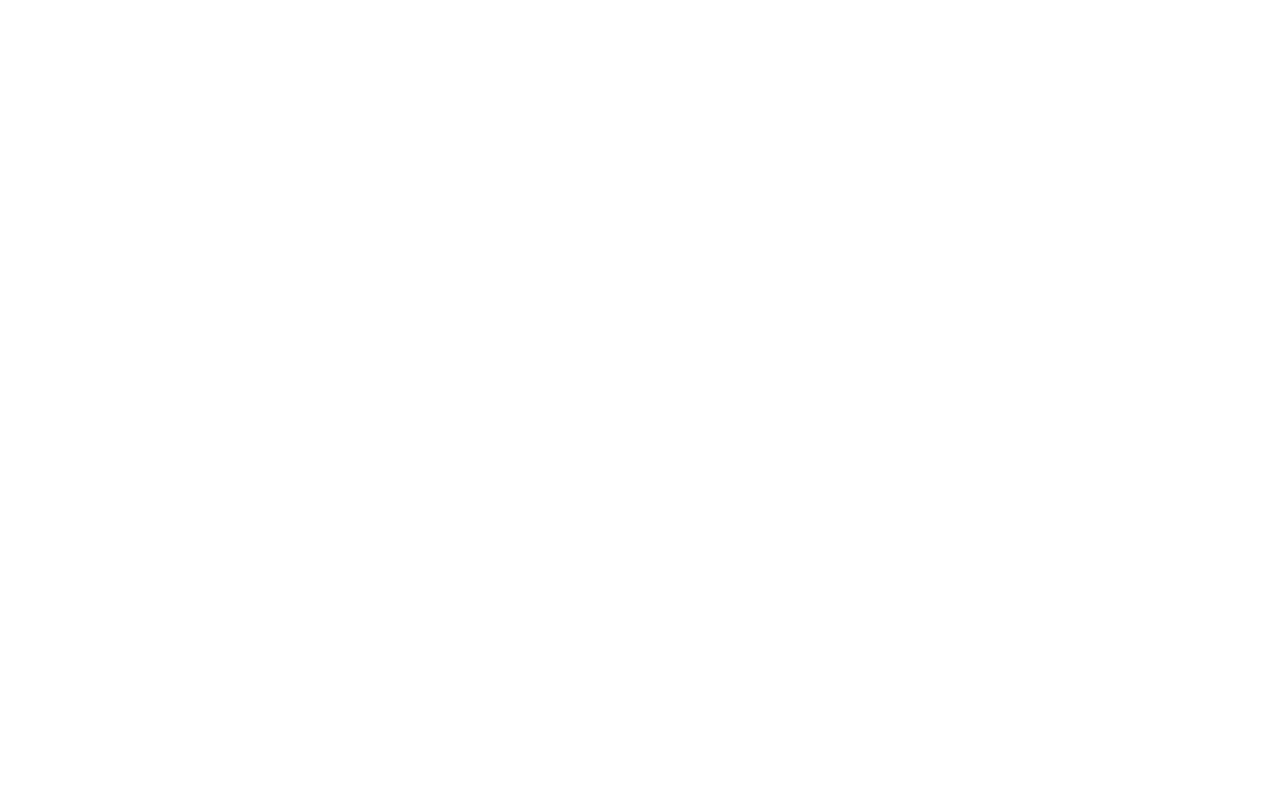
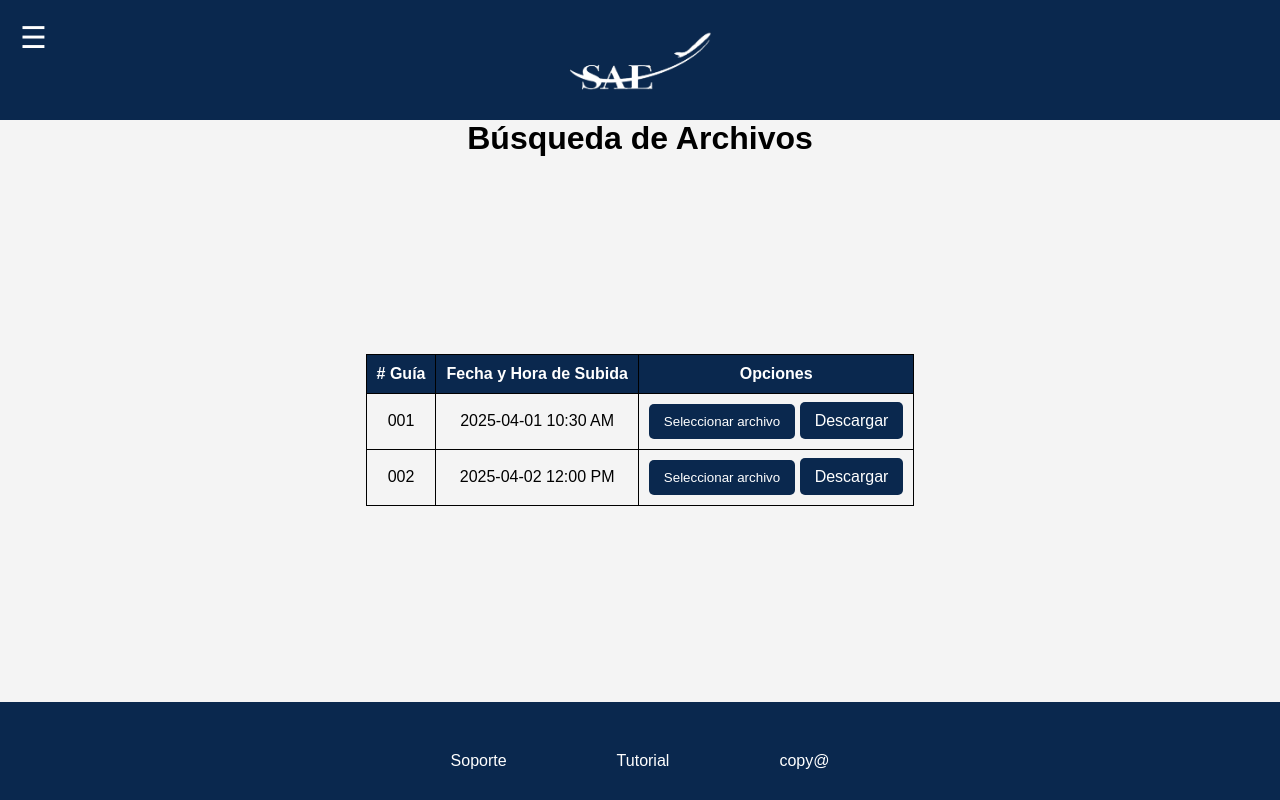
Before and after one commit to Juanpablo225/proyecto_final_volaris, a Django app: page /login/SEARCH_ADMIN/ in a window 1280 px wide. Before the commit the page is empty. Run offline with Django 5.2, Linux system fonts and the light colour scheme.

Commit message:
actualizacion de diseno buscar admin

```diff
--- a/mi_app/static/CSS/styles_SEARCH.css
+++ b/mi_app/static/CSS/styles_SEARCH.css
@@ -0,0 +1,149 @@
+
+* {
+    margin: 0;
+    padding: 0;
+    box-sizing: border-box;
+}
+
+body {
+    font-family: Arial, sans-serif;
+    height: 100vh;
+    display: flex;
+    flex-direction: column;
+    justify-content: space-between;
+    align-items: center;
+    background-color: #f4f4f4;
+}
+
+/* 🔵 Barra azul superior e inferior */
+.navbar {
+    background-color: #0A284E;
+    color: white;
+    padding: 30px 0;
+    text-align: center;
+    width: 100%;
+    position: relative;
+    display: flex;
+    justify-content: center; /* Centra el logo */
+    align-items: center;
+}
+
+/* Contenedor del menú a la izquierda */
+.menu-container {
+    position: absolute;
+    left: 20px;
+    top: 20px;
+}
+
+.menu-icon {
+    background-color: #0A284E;
+    color: white;
+    font-size: 30px;
+    border: none;
+    cursor: pointer;
+}
+
+.dropdown-menu {
+    display: none;
+    background-color: #0A284E;
+    position: absolute;
+    top: 60px;
+    left: 0;
+    padding: 10px;
+    border-radius: 5px;
+    box-shadow: 0 4px 8px rgba(0, 0, 0, 0.3);
+}
+
+.dropdown-menu a {
+    color: white;
+    text-decoration: none;
+    display: block;
+    padding: 30px;
+    font-size: 16px;
+}
+
+.dropdown-menu a:hover {
+    background-color: #053395;
+}
+
+/* Contenedor del logo y título */
+.logo-container {
+    display: flex;
+    align-items: center;
+    justify-content: center;
+    text-align: center;
+    gap: 10px;
+}
+
+/* Estilos para el logo */
+.logo {
+    display: block;
+    height: 60px;
+    width: auto;
+}
+
+/* 🔷 Estilo del contenido principal */
+main {
+    flex: 1;
+    display: flex;
+    flex-direction: column;
+    align-items: center;
+    justify-content: center;
+    padding: 20px;
+    width: 100%;
+}
+/*TABLA*/
+table {
+    width: 100%;
+    border-collapse: collapse;
+    margin: 20px 0;
+}
+
+table th, table td {
+    padding: 10px;
+    text-align: center;
+    border: 1px solid black;
+}
+
+table th {
+    background-color: #0A284E;
+    color: white;
+}
+
+table tr:nth-child(even) {
+    background-color: #f4f4f4;
+}
+
+.action-button {
+    background-color: #0A284E;
+    color: white;
+    padding: 10px 15px;
+    text-decoration: none;
+    border: none;
+    cursor: pointer;
+    border-radius: 5px;
+}
+
+.action-button:hover {
+    background-color: #053395;
+}
+/*TABLA*/
+
+/* 🔵 Barra azul inferior con los enlaces */
+.nav-links {
+    display: flex;
+    justify-content: center;
+    gap: 90px;
+    margin-top: 20px;
+}
+
+.nav-links a {
+    color: white;
+    text-decoration: none;
+    font-size: 16px;
+    margin: 0 10px;
+}
+
+.nav-links a:hover {
+    text-decoration: underline;
+}
--- a/mi_app/templates/mi_app/SEARCH_ADMIN.html
+++ b/mi_app/templates/mi_app/SEARCH_ADMIN.html
@@ -2,11 +2,85 @@
 <!DOCTYPE html>
 <html lang="en">
 <head>
-     <link rel="icon" href="{% static 'ICONS/logo_sae.ico' %}">
+    <link rel="icon" href="{% static 'ICONS/logo_sae.ico' %}">
     <meta charset="UTF-8">
-    <title>buscar admin</title>
+    <meta name="viewport" content="width=device-width, initial-scale=1.0">
+    <title>Búsqueda Archivos Administración</title>
+    <link rel="stylesheet" href="{% static 'css/styles_SEARCH.css' %}">
 </head>
 <body>
+    <!-- 🔵 Barra azul superior con el logo y el título -->
+    <header class="navbar">
+        <!-- Menú desplegable a la izquierda -->
+        <div class="menu-container">
+            <button class="menu-icon" onclick="toggleMenu()">&#9776;</button>
+            <div class="dropdown-menu" id="dropdown-menu">
+                <a href="{% url 'UPLOAD_ADMIN' %}">Subir</a>
+                <a href="{% url 'SEARCH_ADMIN' %}">Buscar</a>
+                <a href="#">Editar usuarios</a>
+                <a href="{% url 'index' %}">Salir</a>
+            </div>
+        </div>
+
+        <img src="{% static 'ICONS/logoo.png' %}" alt="Logo Sae" class="logo">
+
+    </header>
+    <h1>Búsqueda de Archivos</h1>
+
+    <main>
+        <div class="background"></div>
+        <div class="Tabla">
+            <!-- Implementación de la tabla -->
+            <table>
+                <thead>
+                    <tr>
+                        <th># Guía</th>
+                        <th>Fecha y Hora de Subida</th>
+                        <th>Opciones</th>
+                    </tr>
+                </thead>
+                <tbody>
+                    <tr>
+                        <td>001</td>
+                        <td>2025-04-01 10:30 AM</td>
+                        <td>
+                            <button class="action-button" onclick="selectFile()">Seleccionar archivo</button>
+                            <a href="#" class="action-button" download="archivo1.pdf">Descargar</a>
+                        </td>
+                    </tr>
+                    <tr>
+                        <td>002</td>
+                        <td>2025-04-02 12:00 PM</td>
+                        <td>
+                            <button class="action-button" onclick="selectFile()">Seleccionar archivo</button>
+                            <a href="#" class="action-button" download="archivo2.pdf">Descargar</a>
+                        </td>
+                    </tr>
+                    <!-- Puedes agregar más filas según sea necesario -->
+                </tbody>
+            </table>
+        </div>
+    </main>
+
+    <!-- 🔵 Barra azul inferior con los enlaces -->
+    <footer class="navbar">
+        <div class="nav-links">
+            <a href="#">Soporte</a>
+            <a href="https://www.youtube.com/watch?v=YW4DbwujexU">Tutorial</a>
+            <a href="#">copy@</a>
+        </div>
+    </footer>
+
+    <script>
+        // Función para mostrar y ocultar el menú desplegable
+        function toggleMenu() {
+            const menu = document.getElementById('dropdown-menu');
+            menu.style.display = (menu.style.display === 'block') ? 'none' : 'block';
+        }
+    </script>
 
 </body>
+
+
+
 </html>
```
